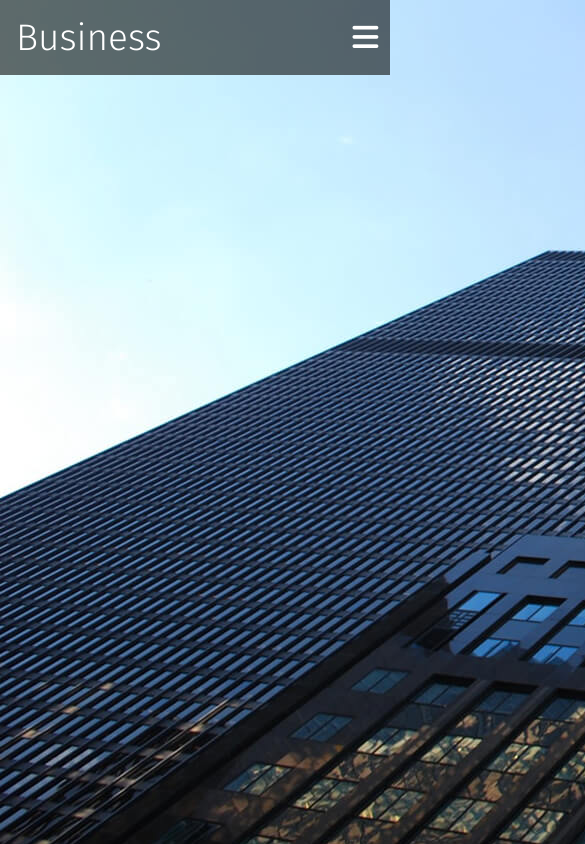
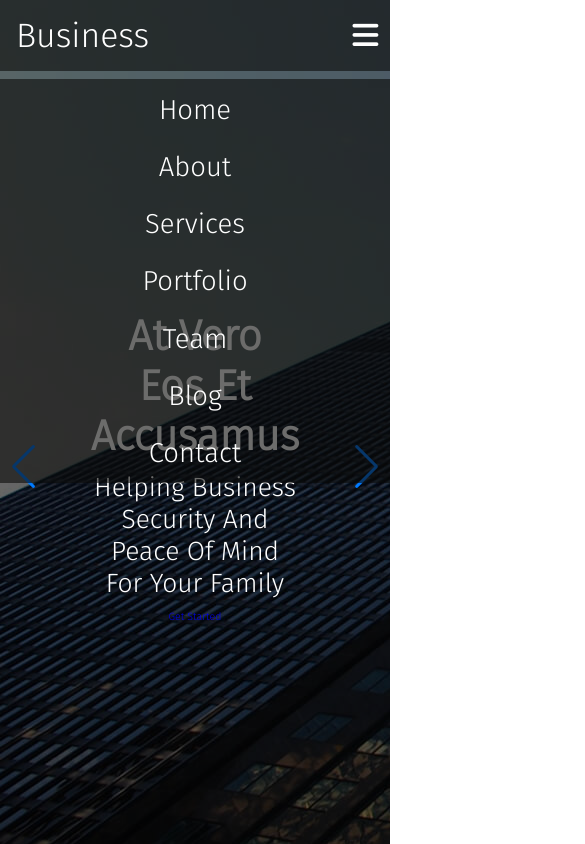
Before and after one commit to memunasaani/business_website, a plain HTML site: page index.html in a window 390 px wide. Both pictures are taken after a click on the icon 365 px from the left and 37 px from the top of the page. Shown: the top 844 px of the page, 585 px wide, since content can reach past the window. Drawn offline with nearby package versions, Linux system fonts and the light colour scheme.

Commit message:
slider addition

```diff
--- a/index.html
+++ b/index.html
@@ -26,41 +26,46 @@
     </header>
 
     <section class="home" id="home">
-        <div class="warpper">
-            <div class="box">
+        <div class="swiper home-slid">
+            <div class="swiper-wrapper">
+                <div class="swiper-slide box">
                     <div class="image">
                         <img src="images/hero-carousel/1.jpg" alt="image">
                     </div>
                     <div class="content">
                         <h3>At vero eos et accusamus</h3>
-                    <p></p>
+                        <p>Helping Business Security and Peace of Mind for Your Family</p>
                         <a href="#" class="btn">Get Started</a>
                     </div>
                 </div>
 
-            <div class="box">
+                <div class="swiper-slide box">
                     <div class="image">
                         <img src="images/hero-carousel/2.jpg" alt="image">
                     </div>
                     <div class="content">
-                    <h3>At vero eos et accusamus</h3>
-                    <p></p>
+                        <h3>Temporibus autem quibusdam</h3>
+                        <p>Beatae vitae dicta sunt explicabo. Nemo enim ipsam voluptatem</p>
                         <a href="#" class="btn">Get Started</a>
                     </div>
                 </div>
 
-            <div class="box">
+                <div class="swiper-slide box">
                     <div class="image">
                         <img src="images/hero-carousel/3.jpg" alt="image">
                     </div>
                     <div class="content">
-                    <h3>At vero eos et accusamus</h3>
-                    <p></p>
+                        <h3>The Best Business Information</h3>
+                        <p>We're In The Business Of Helping You Start Your Business</p>
                         <a href="#" class="btn">Get Started</a>
                     </div>
                 </div>
             </div>
+            <div class="swiper-button-next"></div>
+            <div class="swiper-button-prev"></div>
+        </div>
     </section>
+    <script src="https://unpkg.com/swiper@8/swiper-bundle.min.js"></script>
     <script src="script.js"></script>
 </body>
 </html>
--- a/style.css
+++ b/style.css
@@ -9,7 +9,7 @@
     text-decoration: none;
     text-transform: capitalize;
     transition: all 0.2s linear;
-    font-family: 'fira Sans', sans-serif;
+    font-family: 'Fira Sans', sans-serif;
 }
 :root{
     --mini-color: #fff;
@@ -32,7 +32,7 @@ header{
     z-index: 1001;
 }
 header .logo{
-    font-size: 3.5rem;
+    font-size: 3.2rem;
     color: var(--mini-color);
     padding: 0.4rem;
 }
@@ -50,7 +50,34 @@ header .fa-bars{
     font-size: 2.8rem;
     color: var(--mini-color);
     cursor: pointer;
+    display: none;
 }
+.home .home-slid .box{
+    position: relative;
+}
+.home .home-slid .box::before{
+    content: "";
+    background: rgba(0, 0, 0, 0.6);
+    position: absolute;
+    top:0; left:0;
+    bottom: 0; right: 0;
+}
+.home .home-slid .box .content{
+    position: absolute;
+    top:50%; left:50%;
+    transform: translate(-50%, -50%);
+    text-align: center;
+    color: var(--mini-color);
+}
+.home .home-slid .box .content h3{
+    font-size: 4rem;
+}
+.home .home-slid .box .content p{
+    font-size: 2.5rem;
+    margin:1rem 0;
+}
+
+
 
 @media(max-width:850px){
 
@@ -59,18 +86,20 @@ header .fa-bars{
     }
     header .navbar{
         position: fixed;
-        top: 100rem; left: 0;
+        top:1000rem; left:0;
         text-align: center;
         background: rgba(10, 10, 9, 0.6);
         width: 100%;
     }
-
+    header .navbar.active{
+        top: 7.5rem;
+    }
     header .navbar a{
         display: block;
         margin: 0.3rem 0;
         padding: 1rem;
         font-size: 2.6rem;
-        color: var(--min-color);
+        color: var(--mini-color);
     }
     header .navbar a:hover{
         background: var(--mini-color);
```
Also changed, not shown: script.js (+4 -4 lines). Lines whose indentation alone changed are shown as unchanged.
